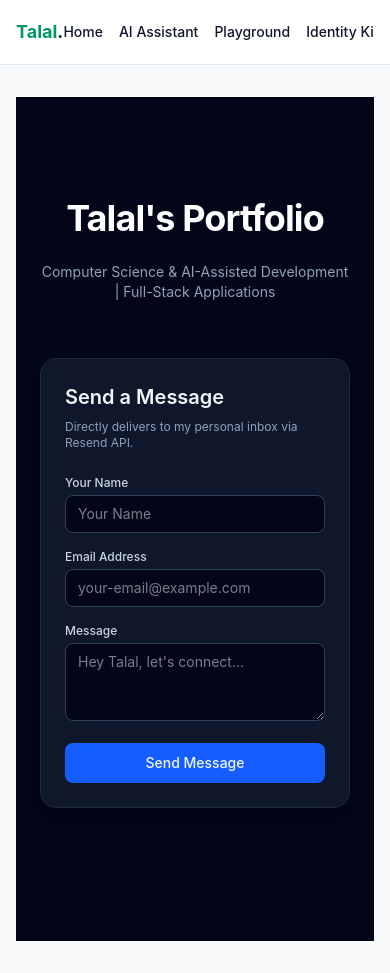
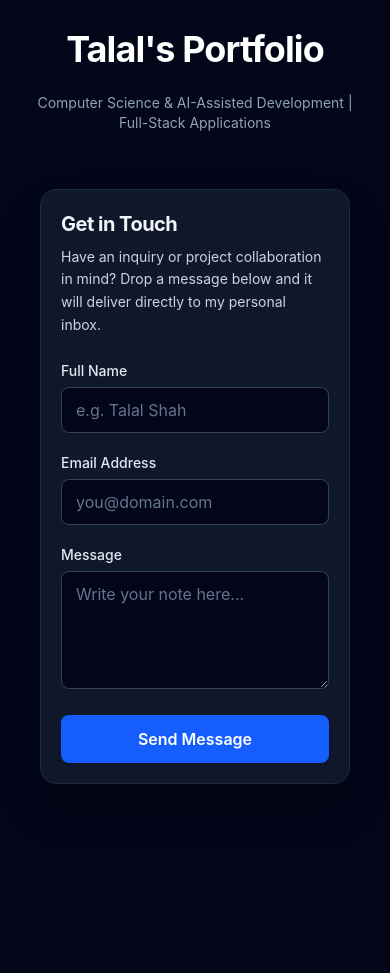
Before and after one commit to TalalDevHub/foundation-app, a Next.js app: page / in a window 390 px wide. After the commit the page ends 844 px from the top, so only its background shows below. Built offline with nearby package versions, Linux system fonts and the light colour scheme.

Commit message:
fix(mobile): apply responsive mobile touch targets, viewport meta, and contrast polish

```diff
--- a/src/app/layout.tsx
+++ b/src/app/layout.tsx
@@ -1,22 +1,16 @@
-import type { Metadata } from "next";
-import Link from "next/link";
+import type { Metadata, Viewport } from "next";
 import "./globals.css";
 
 export const metadata: Metadata = {
-  title: "Talal Portfolio & Foundation",
-  description: "Foundations, A11y Playground & AI Streaming Chat",
+  title: "Talal Shah | AI & Software Development Portfolio",
+  description: "Computer science portfolio, full-stack systems, and AI-assisted workflows.",
 };
 
-const navItems = [
-  { href: "/", label: "Home" },
-  { href: "/chat", label: "AI Assistant" },
-  { href: "/playground", label: "Playground" },
-  { href: "/identity", label: "Identity Kit" },
-  { href: "/images", label: "Image Curation" },
-  { href: "/dashboard", label: "Dashboard" },
-  { href: "/settings", label: "Settings" },
-  { href: "/health", label: "Health Check" },
-];
+export const viewport: Viewport = {
+  width: "device-width",
+  initialScale: 1,
+  maximumScale: 5,
+};
 
 export default function RootLayout({
   children,
@@ -24,30 +18,9 @@ export default function RootLayout({
   children: React.ReactNode;
 }) {
   return (
-    <html lang="en">
-      <body className="min-h-screen bg-slate-50 text-slate-900 flex flex-col antialiased">
-        <header className="border-b border-slate-200 bg-white sticky top-0 z-50">
-          <nav className="max-w-7xl mx-auto px-4 sm:px-6 lg:px-8 h-16 flex items-center justify-between">
-            <Link href="/" className="font-bold text-lg text-emerald-600">
-              Talal<span className="text-slate-900">.</span>
-            </Link>
-            <div className="flex gap-4 sm:gap-6 overflow-x-auto text-sm font-medium py-2">
-              {navItems.map((item) => (
-                <Link
-                  key={item.href}
-                  href={item.href}
-                  className="hover:text-emerald-600 transition-colors whitespace-nowrap"
-                >
-                  {item.label}
-                </Link>
-              ))}
-            </div>
-          </nav>
-        </header>
-
-        <main className="flex-1 w-full max-w-7xl mx-auto px-4 sm:px-6 lg:px-8 py-8">
-          {children}
-        </main>
+    <html lang="en" className="dark scroll-smooth">
+      <body className="min-h-screen bg-slate-950 text-slate-100 antialiased selection:bg-blue-600 selection:text-white">
+        {children}
       </body>
     </html>
   );
--- a/src/components/ContactForm.tsx
+++ b/src/components/ContactForm.tsx
@@ -31,65 +31,86 @@ export function ContactForm() {
   }
 
   return (
-    <div className="w-full max-w-md mx-auto p-6 bg-slate-900 border border-slate-800 rounded-2xl shadow-xl text-slate-100 my-8">
-      <h2 className="text-xl font-semibold mb-2">Send a Message</h2>
-      <p className="text-xs text-slate-400 mb-6">Directly delivers to my personal inbox via Resend API.</p>
+    <section aria-labelledby="contact-heading" className="w-full max-w-xl mx-auto px-4 py-8">
+      <div className="bg-slate-900 border border-slate-800 rounded-2xl p-5 sm:p-8 shadow-2xl">
+        <h2 id="contact-heading" className="text-xl sm:text-2xl font-bold text-slate-100 tracking-tight mb-2">
+          Get in Touch
+        </h2>
+        <p className="text-sm text-slate-300 leading-relaxed mb-6">
+          Have an inquiry or project collaboration in mind? Drop a message below and it will deliver directly to my personal inbox.
+        </p>
 
-      <form onSubmit={handleSubmit} className="space-y-4">
+        <form onSubmit={handleSubmit} className="space-y-5">
           <div>
-          <label htmlFor="name" className="block text-xs font-medium text-slate-300 mb-1">Your Name</label>
+            <label htmlFor="name" className="block text-sm font-medium text-slate-200 mb-1.5">
+              Full Name
+            </label>
             <input
               id="name"
               type="text"
               required
               value={formData.name}
               onChange={(e) => setFormData({ ...formData, name: e.target.value })}
-            className="w-full px-3 py-2 bg-slate-950 border border-slate-700 rounded-lg text-sm focus:outline-none focus:ring-1 focus:ring-blue-500"
-            placeholder="Your Name"
+              className="w-full min-h-[44px] px-3.5 py-2.5 bg-slate-950 border border-slate-700 rounded-lg text-slate-100 placeholder-slate-500 text-base focus:outline-none focus:ring-2 focus:ring-blue-500 focus:border-transparent transition"
+              placeholder="e.g. Talal Shah"
             />
           </div>
 
           <div>
-          <label htmlFor="email" className="block text-xs font-medium text-slate-300 mb-1">Email Address</label>
+            <label htmlFor="email" className="block text-sm font-medium text-slate-200 mb-1.5">
+              Email Address
+            </label>
             <input
               id="email"
               type="email"
               required
               value={formData.email}
               onChange={(e) => setFormData({ ...formData, email: e.target.value })}
-            className="w-full px-3 py-2 bg-slate-950 border border-slate-700 rounded-lg text-sm focus:outline-none focus:ring-1 focus:ring-blue-500"
-            placeholder="your-email@example.com"
+              className="w-full min-h-[44px] px-3.5 py-2.5 bg-slate-950 border border-slate-700 rounded-lg text-slate-100 placeholder-slate-500 text-base focus:outline-none focus:ring-2 focus:ring-blue-500 focus:border-transparent transition"
+              placeholder="you@domain.com"
             />
           </div>
 
           <div>
-          <label htmlFor="message" className="block text-xs font-medium text-slate-300 mb-1">Message</label>
+            <label htmlFor="message" className="block text-sm font-medium text-slate-200 mb-1.5">
+              Message
+            </label>
             <textarea
               id="message"
-            rows={3}
+              rows={4}
               required
               value={formData.message}
               onChange={(e) => setFormData({ ...formData, message: e.target.value })}
-            className="w-full px-3 py-2 bg-slate-950 border border-slate-700 rounded-lg text-sm focus:outline-none focus:ring-1 focus:ring-blue-500"
-            placeholder="Hey Talal, let's connect..."
+              className="w-full min-h-[100px] px-3.5 py-2.5 bg-slate-950 border border-slate-700 rounded-lg text-slate-100 placeholder-slate-500 text-base focus:outline-none focus:ring-2 focus:ring-blue-500 focus:border-transparent transition resize-y"
+              placeholder="Write your note here..."
             />
           </div>
 
           <button
             type="submit"
             disabled={status === "loading"}
-          className="w-full py-2.5 bg-blue-600 hover:bg-blue-500 disabled:opacity-50 font-medium text-sm rounded-lg transition-colors cursor-pointer"
+            className="w-full min-h-[48px] py-3 px-4 bg-blue-600 hover:bg-blue-500 active:bg-blue-700 text-white font-semibold text-base rounded-lg shadow transition duration-150 disabled:opacity-50 disabled:cursor-not-allowed cursor-pointer focus:outline-none focus:ring-2 focus:ring-blue-400 focus:ring-offset-2 focus:ring-offset-slate-900"
           >
             {status === "loading" ? "Transmitting..." : "Send Message"}
           </button>
 
           {status === "success" && (
-          <p className="text-emerald-400 text-xs text-center font-medium">Message delivered straight to my inbox!</p>
+            <div role="status" className="p-3.5 bg-emerald-950/60 border border-emerald-500/50 rounded-lg">
+              <p className="text-emerald-300 text-sm font-medium text-center">
+                Message delivered straight to my inbox!
+              </p>
+            </div>
           )}
+
           {status === "error" && (
-          <p className="text-rose-400 text-xs text-center font-medium">{errorMessage}</p>
+            <div role="alert" className="p-3.5 bg-rose-950/60 border border-rose-500/50 rounded-lg">
+              <p className="text-rose-300 text-sm font-medium text-center">
+                {errorMessage || "Failed to transmit message. Please try again."}
+              </p>
+            </div>
           )}
         </form>
       </div>
+    </section>
   );
 }
```
Lines whose indentation alone changed are shown as unchanged.
